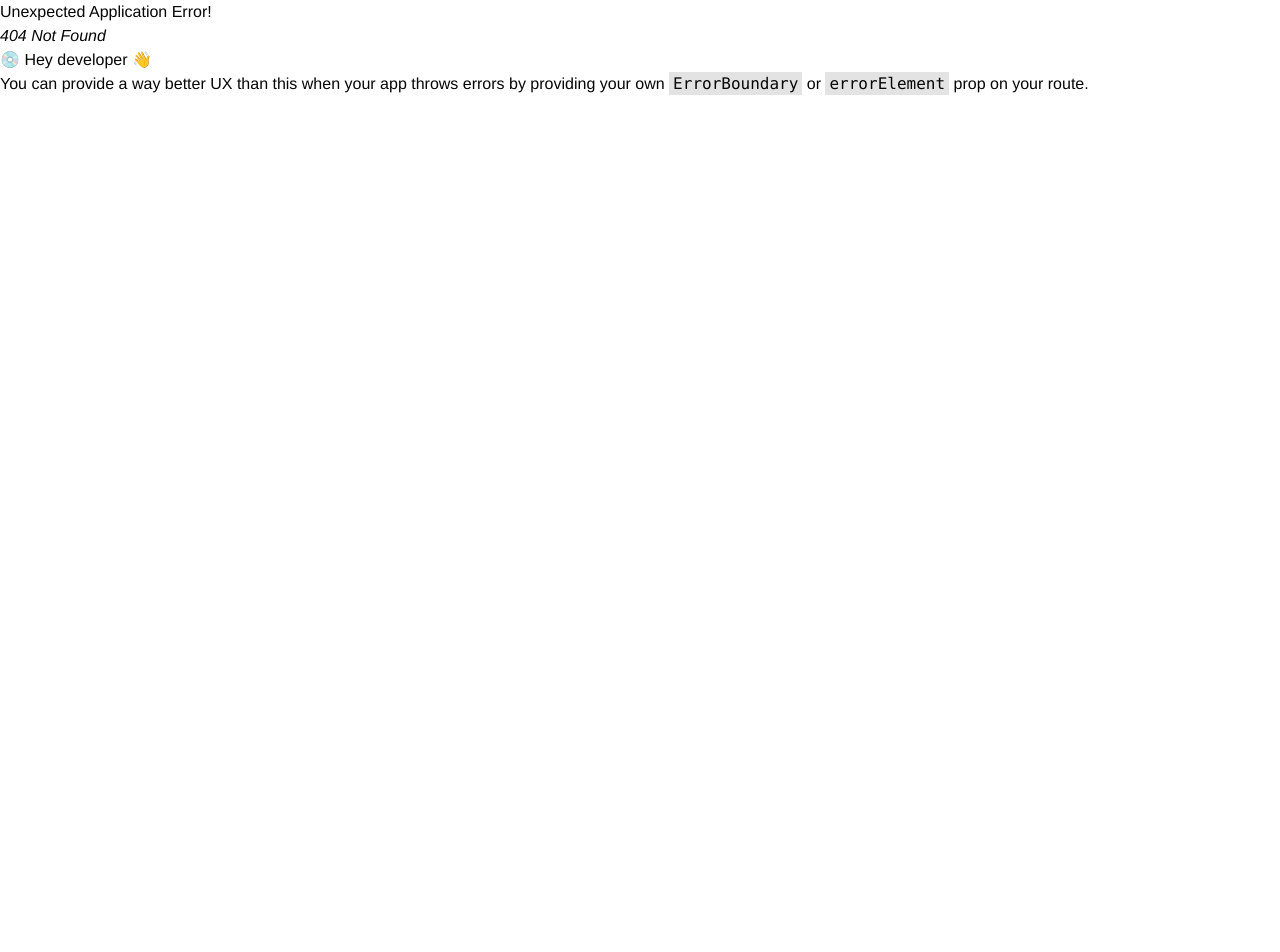
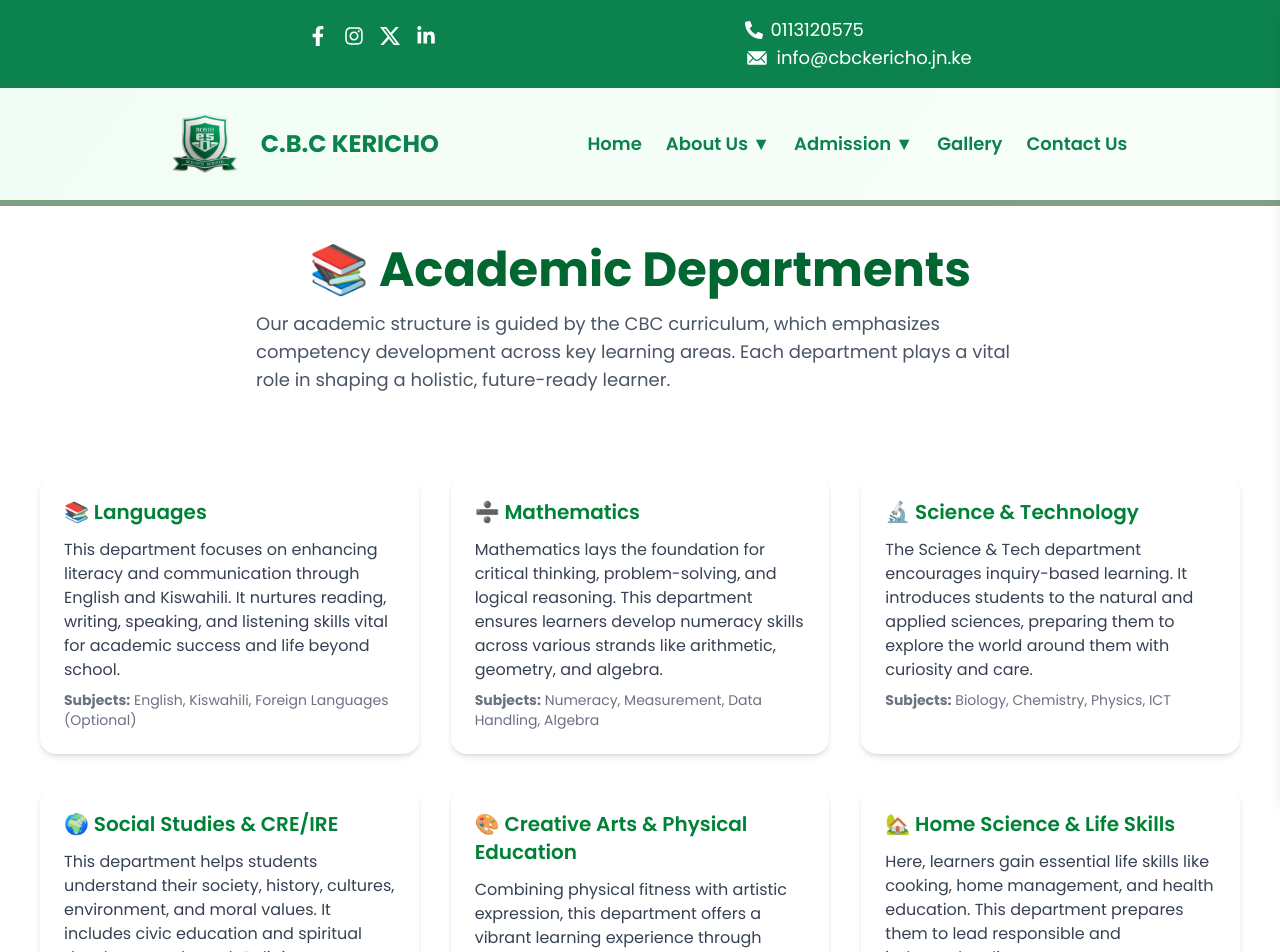
Before and after one commit to cassandra18/Work, a React (Vite) app in the folder frontend/: page /about/departments in a window 1280 px wide. Before the commit this address had no page. Shown: the top 952 px of the page. Before the commit the page ends 800 px from the top, so only its background shows below. Built offline with nearby package versions, Linux system fonts and the light colour scheme.

Commit message:
added the departments page

```diff
--- /dev/null
+++ b/frontend/src/components/departments/departments.tsx
@@ -0,0 +1,113 @@
+'use client';
+
+import { motion } from 'framer-motion';
+
+const departments = [
+  {
+    name: 'Languages',
+    description:
+      'This department focuses on enhancing literacy and communication through English and Kiswahili. It nurtures reading, writing, speaking, and listening skills vital for academic success and life beyond school.',
+    subjects: ['English', 'Kiswahili', 'Foreign Languages (Optional)'],
+    icon: '📚',
+  },
+  {
+    name: 'Mathematics',
+    description:
+      'Mathematics lays the foundation for critical thinking, problem-solving, and logical reasoning. This department ensures learners develop numeracy skills across various strands like arithmetic, geometry, and algebra.',
+    subjects: ['Numeracy', 'Measurement', 'Data Handling', 'Algebra'],
+    icon: '➗',
+  },
+  {
+    name: 'Science & Technology',
+    description:
+      'The Science & Tech department encourages inquiry-based learning. It introduces students to the natural and applied sciences, preparing them to explore the world around them with curiosity and care.',
+    subjects: ['Biology', 'Chemistry', 'Physics', 'ICT'],
+    icon: '🔬',
+  },
+  {
+    name: 'Social Studies & CRE/IRE',
+    description:
+      'This department helps students understand their society, history, cultures, environment, and moral values. It includes civic education and spiritual development through Religious Education.',
+    subjects: ['Geography', 'History', 'CRE/IRE/HRE'],
+    icon: '🌍',
+  },
+  {
+    name: 'Creative Arts & Physical Education',
+    description:
+      'Combining physical fitness with artistic expression, this department offers a vibrant learning experience through sports, music, visual arts, and drama.',
+    subjects: ['Music', 'Art & Craft', 'Drama', 'PE'],
+    icon: '🎨',
+  },
+  {
+    name: 'Home Science & Life Skills',
+    description:
+      'Here, learners gain essential life skills like cooking, home management, and health education. This department prepares them to lead responsible and independent lives.',
+    subjects: ['Home Science', 'Life Skills', 'Health Education'],
+    icon: '🏡 ',
+  },
+  {
+    name: 'ICT & Digital Literacy',
+    description:
+      'Focused on technology integration, this department equips students with foundational coding, online safety, and digital tools to enhance learning and future readiness.',
+    subjects: ['Basic Coding', 'Digital Citizenship', 'Typing & Docs'],
+    icon: '💻',
+  },
+];
+
+export default function DepartmentsOverview() {
+  return (
+    <div className="py-10 px-4 md:px-10 bg-white text-gray-800">
+      <div className='flex flex-col items-center mb-10'>
+      <h2 className="text-3xl md:text-5xl font-bold mb-4 text-green-800">📚 Academic Departments</h2>
+      <p className="mb-10 md:text-lg text-gray-600 max-w-3xl ">
+        Our academic structure is guided by the CBC curriculum, which emphasizes competency development across key learning areas. Each department plays a vital role in shaping a holistic, future-ready learner.
+      </p>
+      </div>
+
+
+      {/* Horizontal Snap Scroll on Small Screens */}
+      <div className="md:hidden flex overflow-x-auto gap-6 snap-x snap-mandatory pb-4 scrollbar-thin overflow-y-hidden">
+        {departments.map((dept, index) => (
+          <motion.div
+            key={index}
+            className="max-w-[90vw] snap-start min-w-[85%] bg-white p-2 rounded-2xl shadow-md hover:shadow-lg transition flex-shrink-0"
+            initial={{ opacity: 0, y: 20 }}
+            whileInView={{ opacity: 1, y: 0 }}
+            transition={{ duration: 0.4, delay: index * 0.1 }}
+            viewport={{ once: true }}
+          >
+            <div className="flex items-center gap-4 mb-3">
+              <h3 className="text-xl font-semibold text-green-700"> {dept.icon} {dept.name}</h3>
+            </div>
+            <p className="text-gray-800 mb-2 text-sm">{dept.description}</p>
+            <p className="text-sm text-gray-600">
+              <strong>Subjects:</strong> {dept.subjects.join(', ')}
+            </p>
+          </motion.div>
+        ))}
+      </div>
+
+      {/* Grid layout on medium+ screens */}
+      <div className="hidden md:grid md:grid-cols-3 gap-8">
+        {departments.map((dept, index) => (
+          <motion.div
+            key={index}
+            className="bg-white p-6 rounded-2xl shadow-md hover:shadow-lg transition"
+            initial={{ opacity: 0, y: 20 }}
+            whileInView={{ opacity: 1, y: 0 }}
+            transition={{ duration: 0.4, delay: index * 0.1 }}
+            viewport={{ once: true }}
+          >
+            <div className="flex items-center gap-4 mb-3">
+              <h3 className="text-xl font-semibold text-green-700">{dept.icon} {dept.name}</h3>
+            </div>
+            <p className="text-gray-700 mb-2">{dept.description}</p>
+            <p className="text-sm text-gray-500">
+              <strong>Subjects:</strong> {dept.subjects.join(', ')}
+            </p>
+          </motion.div>
+        ))}
+      </div>
+    </div>
+  );
+}
--- a/frontend/src/main.tsx
+++ b/frontend/src/main.tsx
@@ -18,7 +18,7 @@ import AboutGames from './pages/aboutGames.tsx';
 import AboutClubsAndSocieties from './pages/aboutClubsandSocieties.tsx';
 import AboutFacilities from './pages/aboutFacilities.tsx';
 import AboutResults from './pages/aboutResults.tsx';
-
+import AboutDepartments from './pages/aboutDepartments.tsx';
 
 const router = createBrowserRouter([
   {
@@ -76,6 +76,10 @@ const router = createBrowserRouter([
           {
             path: '/about/results',
             element: <AboutResults/>
+          },
+          {
+            path: '/about/departments',
+            element: <AboutDepartments/>
           }
         ]
       }
--- /dev/null
+++ b/frontend/src/pages/aboutDepartments.tsx
@@ -0,0 +1,9 @@
+import DepartmentsShowcase from "../components/departments/departments";
+
+export default function AboutDepartments () {
+    return (
+        <div className="poppins-regular">
+            <DepartmentsShowcase/>
+        </div>
+    )
+}
```
